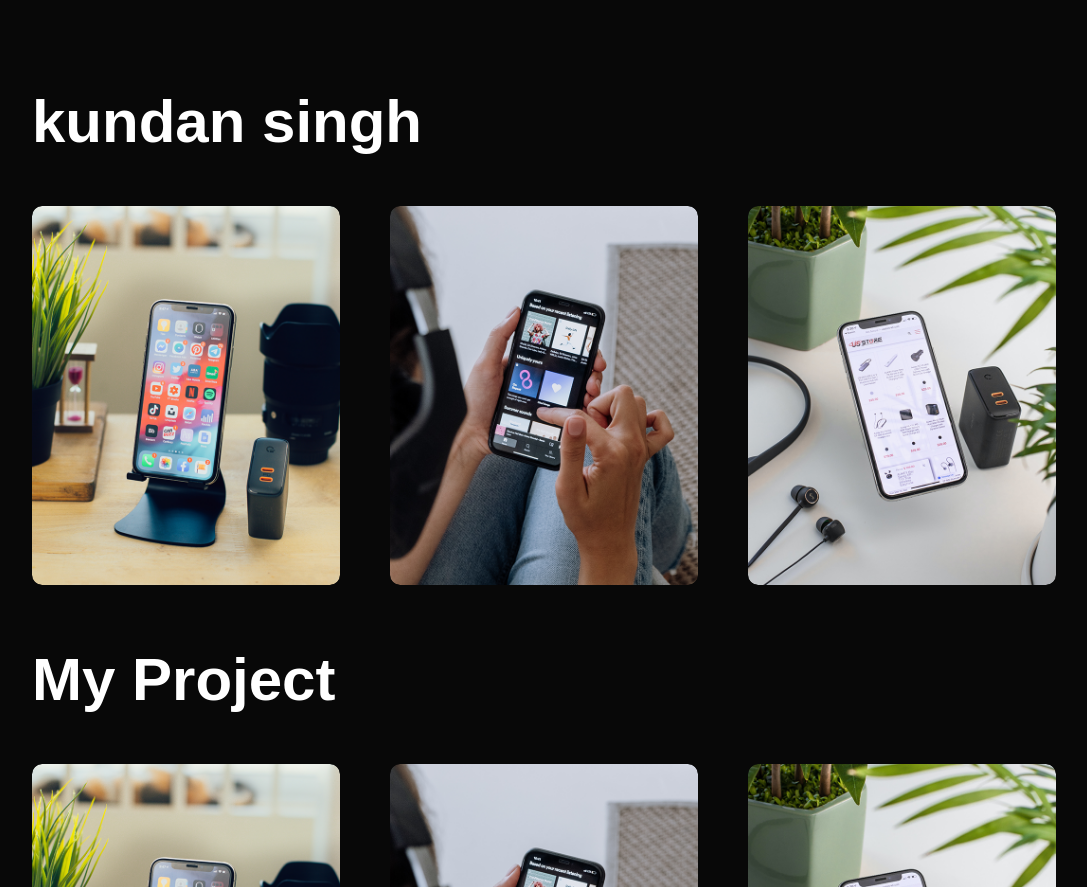
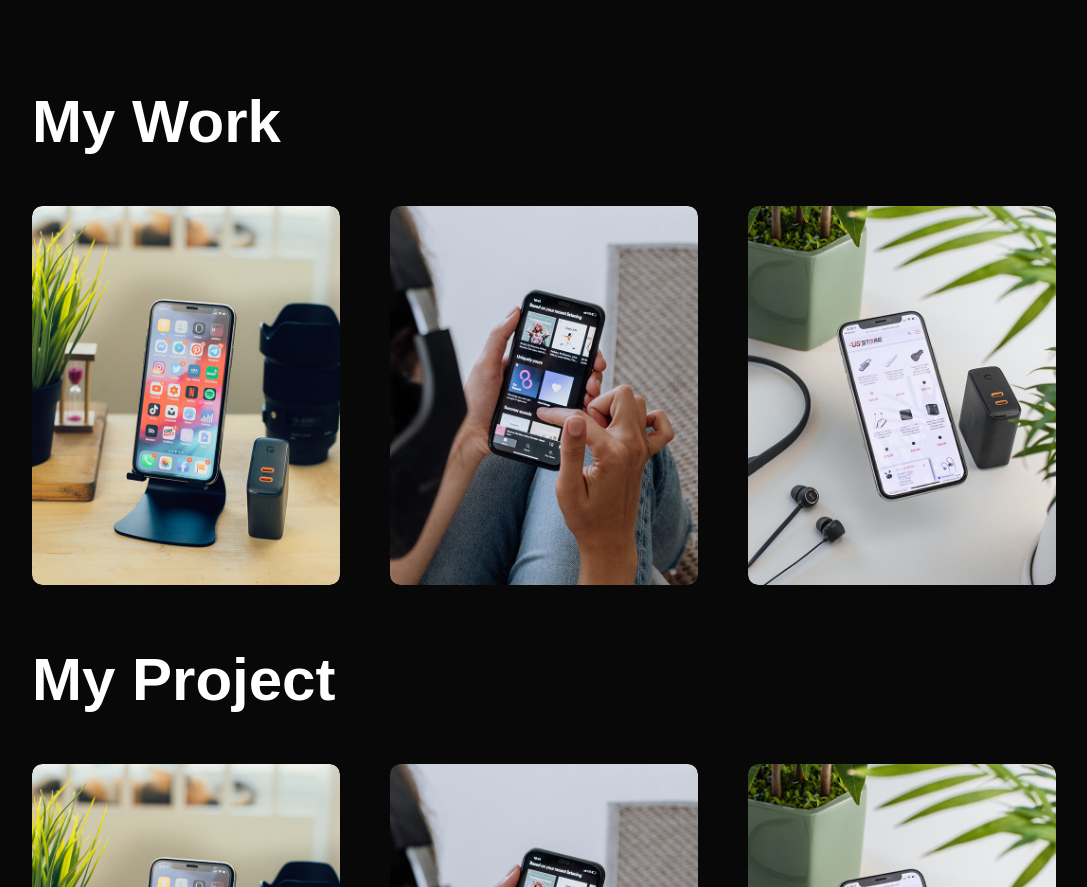
Before and after one commit to Dilip-BCA-Student/My_Portfolio, a plain HTML site: page index.html in a window 1280 px wide. Shown: the part 1883-2770 px from the top of the page, without its empty margins (96-1183 px from the left). Drawn offline with Linux system fonts and the light colour scheme.

Commit message:
finaly complete

```diff
--- a/index.html
+++ b/index.html
@@ -180,7 +180,7 @@
         <!---------------Portfolio section------------------->
         <div id="Portfolio">
             <div class="container">
-                <h1 class="sub-title">kundan singh</h1>
+                <h1 class="sub-title">My Work</h1>
                 <div class="work-list">
                     <div class="work">
                         <img src="images/work-1.png" alt="">
```
